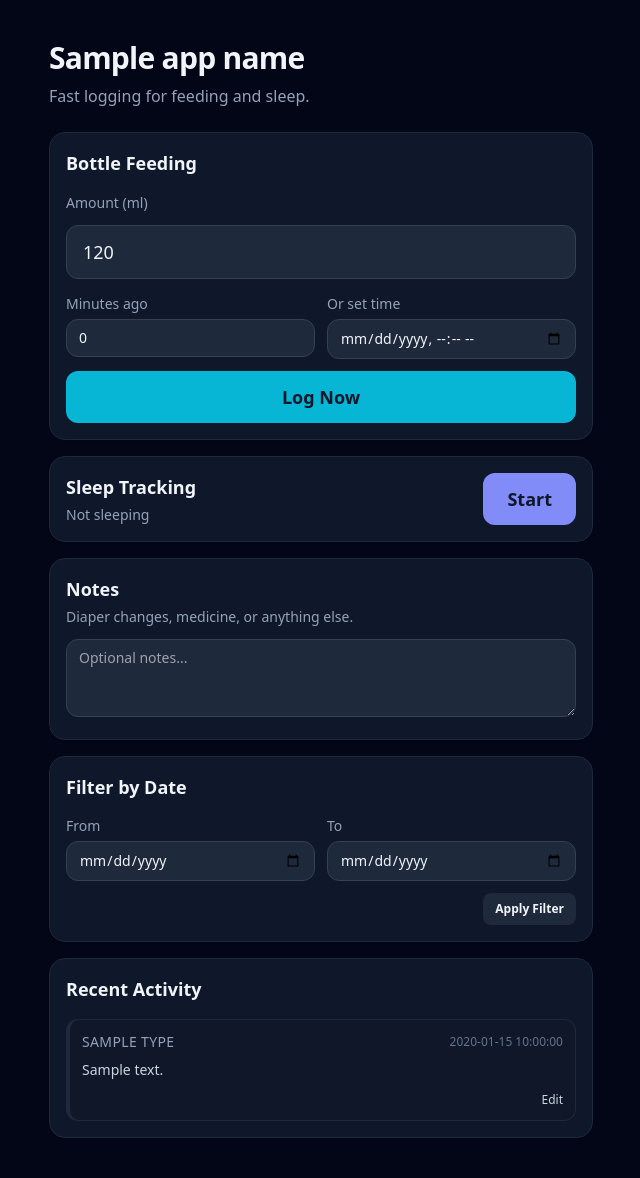
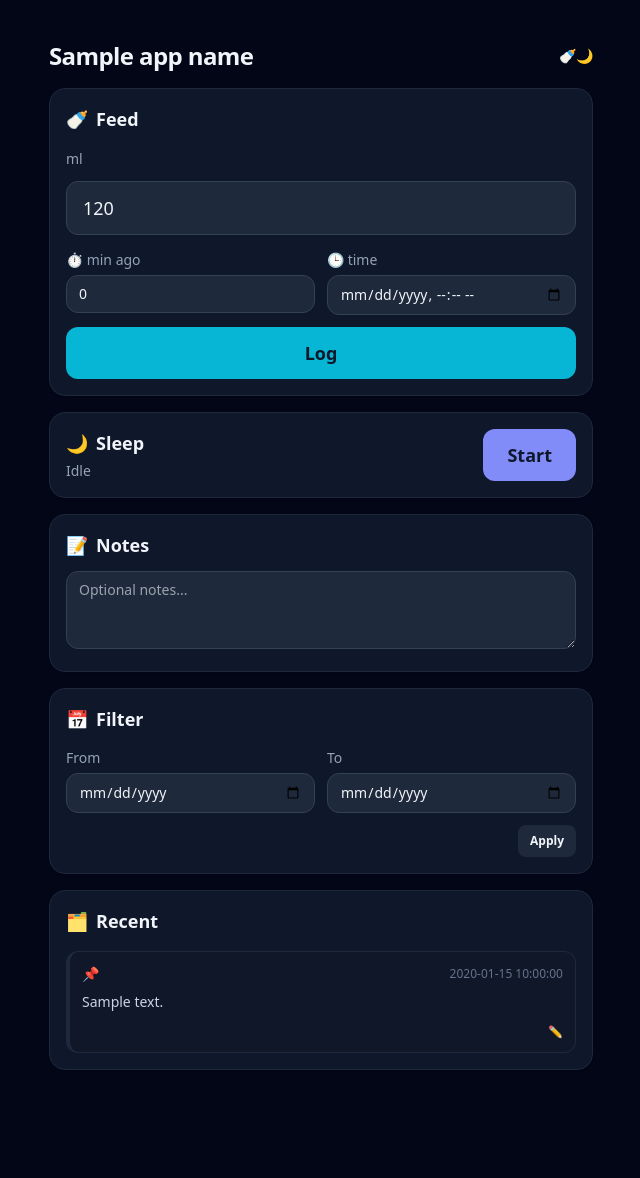
Before and after one commit to kvboe/FeedApp, a FastAPI app: template templates/index.html in a window 1280 px wide. Shown: the whole page, without its empty margins (319-959 px from the left). After the commit the page ends 1070 px from the top, so only its background shows below. Run offline with FastAPI, Linux system fonts and the light colour scheme; the template is opened without the code that fills it: most values are stand-ins (such as "Sample title", 1, 10 or a date in 2020); parts of the project's set-up code (start-up, migrations or seed data) failed here and were passed over; some libraries are stand-ins or nearby versions.

Commit message:
feat: enhance UI with icons and improve text labels across templates

```diff
--- a/templates/_entries.html
+++ b/templates/_entries.html
@@ -1,5 +1,8 @@
 <div id="entries" class="rounded-2xl bg-slate-900 border border-slate-800 p-4 shadow-sm" {% if oob %}hx-swap-oob="outerHTML"{% endif %}>
-  <h2 class="text-lg font-semibold">Recent Activity</h2>
+  <div class="flex items-center gap-2 text-lg font-semibold">
+    <span>🗂️</span>
+    <span>Recent</span>
+  </div>
   <div class="mt-4 space-y-3">
     {% if entries %}
       {% for entry in entries %}
--- a/templates/_entry_card.html
+++ b/templates/_entry_card.html
@@ -2,7 +2,7 @@
 <div id="entry-{{ entry.id }}" class="rounded-xl border-l-4 {{ type_class }} border border-slate-800 p-3">
   <div class="flex items-center justify-between">
     <span class="text-sm uppercase tracking-wide text-slate-400">
-      {{ entry.type }}
+      {% if entry.type == 'feed' %}🍼{% elif entry.type == 'sleep' %}🌙{% else %}📌{% endif %}
     </span>
     <span class="text-xs text-slate-500">{{ format_datetime(entry.created_at) }}</span>
   </div>
@@ -22,8 +22,10 @@
       hx-get="/entries/{{ entry.id }}/edit"
       hx-target="#entry-{{ entry.id }}"
       hx-swap="outerHTML"
+      aria-label="Edit"
+      title="Edit"
     >
-      Edit
+      ✏️
     </button>
   </div>
 </div>
--- a/templates/_sleep_status.html
+++ b/templates/_sleep_status.html
@@ -1,10 +1,13 @@
 <div class="flex items-center justify-between gap-3">
   <div>
-    <h2 class="text-lg font-semibold">Sleep Tracking</h2>
+    <div class="flex items-center gap-2 text-lg font-semibold">
+      <span>🌙</span>
+      <span>Sleep</span>
+    </div>
     {% if sleep_state.active %}
-      <p class="text-sm text-emerald-400 mt-1">Sleeping since {{ format_datetime(sleep_state.started_at) }}</p>
+      <p class="text-sm text-emerald-400 mt-1">Since {{ format_datetime(sleep_state.started_at) }}</p>
     {% else %}
-      <p class="text-sm text-slate-400 mt-1">Not sleeping</p>
+      <p class="text-sm text-slate-400 mt-1">Idle</p>
     {% endif %}
   </div>
   <form
--- a/templates/index.html
+++ b/templates/index.html
@@ -17,14 +17,17 @@
   </head>
   <body class="bg-slate-950 text-slate-100 min-h-screen">
     <main class="mx-auto max-w-xl px-4 py-6 sm:py-10">
-      <header class="mb-6">
-        <h1 class="text-3xl font-semibold tracking-tight">{{ app_name }}</h1>
-        <p class="text-slate-400 mt-2">Fast logging for feeding and sleep.</p>
+      <header class="mb-4 flex items-center justify-between">
+        <h1 class="text-2xl font-semibold tracking-tight">{{ app_name }}</h1>
+        <span class="text-slate-400 text-sm">🍼🌙</span>
       </header>
 
       <section class="space-y-4">
         <div class="rounded-2xl bg-slate-900 border border-slate-800 p-4 shadow-sm">
-          <h2 class="text-lg font-semibold">Bottle Feeding</h2>
+          <div class="flex items-center gap-2 text-lg font-semibold">
+            <span>🍼</span>
+            <span>Feed</span>
+          </div>
           <form
             class="mt-4 flex flex-col gap-3"
             hx-post="/feed"
@@ -32,7 +35,7 @@
             hx-swap="outerHTML"
             hx-include="#notes,#filters"
           >
-            <label class="text-sm text-slate-400" for="amount_ml">Amount (ml)</label>
+            <label class="text-sm text-slate-400" for="amount_ml">ml</label>
             <input
               id="amount_ml"
               name="amount_ml"
@@ -43,7 +46,7 @@
             />
             <div class="grid grid-cols-1 sm:grid-cols-2 gap-3">
               <div>
-                <label class="text-sm text-slate-400" for="minutes_ago">Minutes ago</label>
+                <label class="text-sm text-slate-400" for="minutes_ago">⏱️ min ago</label>
                 <input
                   id="minutes_ago"
                   name="minutes_ago"
@@ -54,7 +57,7 @@
                 />
               </div>
               <div>
-                <label class="text-sm text-slate-400" for="created_at">Or set time</label>
+                <label class="text-sm text-slate-400" for="created_at">🕒 time</label>
                 <input
                   id="created_at"
                   name="created_at"
@@ -67,7 +70,7 @@
               type="submit"
               class="rounded-xl bg-cyan-500 text-slate-900 font-semibold py-3 text-lg hover:bg-cyan-400 transition"
             >
-              Log Now
+              Log
             </button>
           </form>
         </div>
@@ -77,8 +80,10 @@
         </div>
 
         <div class="rounded-2xl bg-slate-900 border border-slate-800 p-4 shadow-sm">
-          <h2 class="text-lg font-semibold">Notes</h2>
-          <p class="text-sm text-slate-400 mt-1">Diaper changes, medicine, or anything else.</p>
+          <div class="flex items-center gap-2 text-lg font-semibold">
+            <span>📝</span>
+            <span>Notes</span>
+          </div>
           <textarea
             id="notes"
             name="notes"
@@ -89,7 +94,10 @@
         </div>
 
         <div class="rounded-2xl bg-slate-900 border border-slate-800 p-4 shadow-sm">
-          <h2 class="text-lg font-semibold">Filter by Date</h2>
+          <div class="flex items-center gap-2 text-lg font-semibold">
+            <span>📅</span>
+            <span>Filter</span>
+          </div>
           <form
             id="filters"
             class="mt-3 grid grid-cols-1 sm:grid-cols-2 gap-3"
@@ -122,7 +130,7 @@
                 type="submit"
                 class="rounded-lg bg-slate-800 text-slate-100 text-xs font-semibold px-3 py-2 hover:bg-slate-700"
               >
-                Apply Filter
+                Apply
               </button>
             </div>
           </form>
```
Also changed, not shown: templates/_entry_edit.html (+5 -3 lines).
